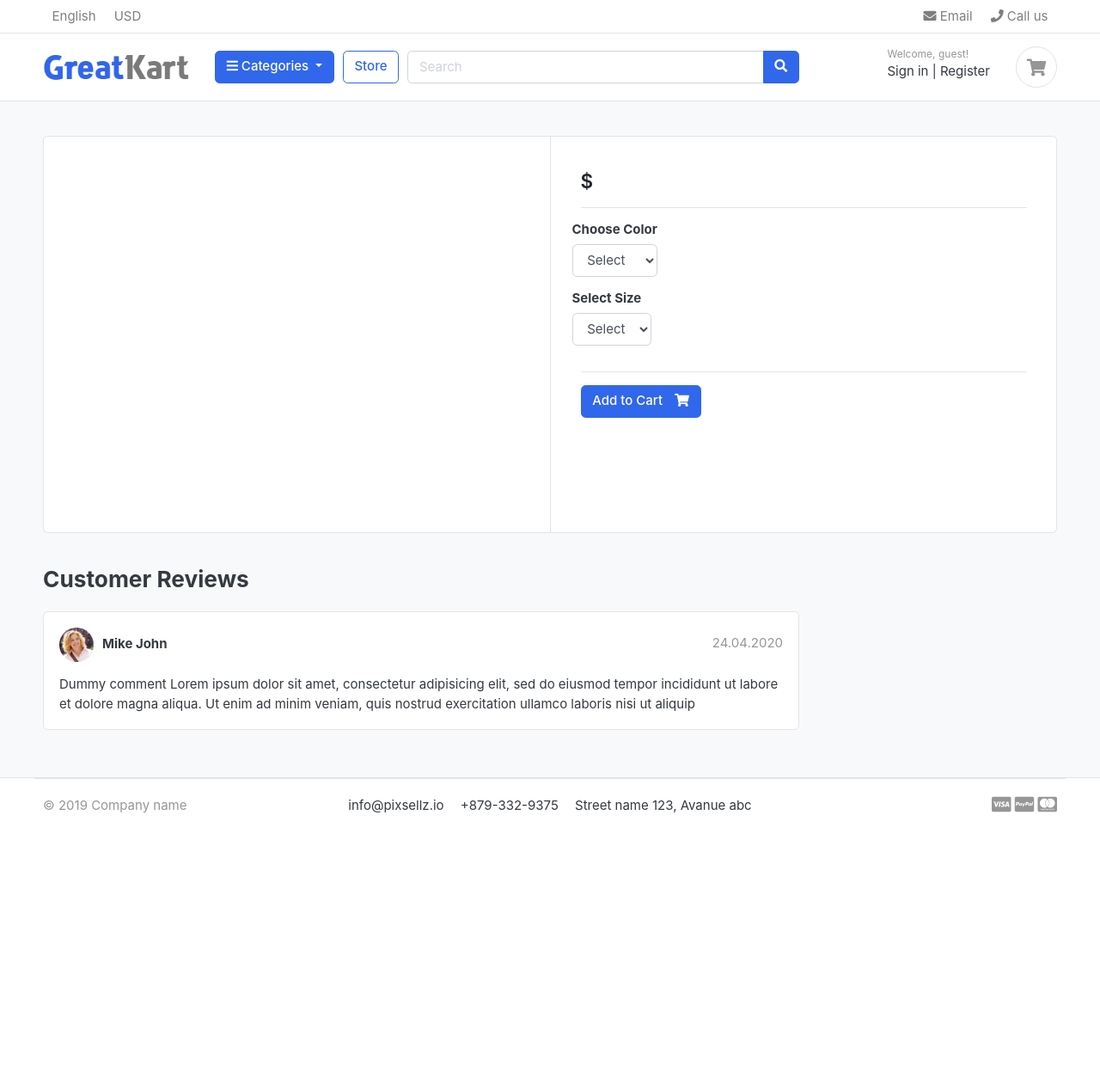
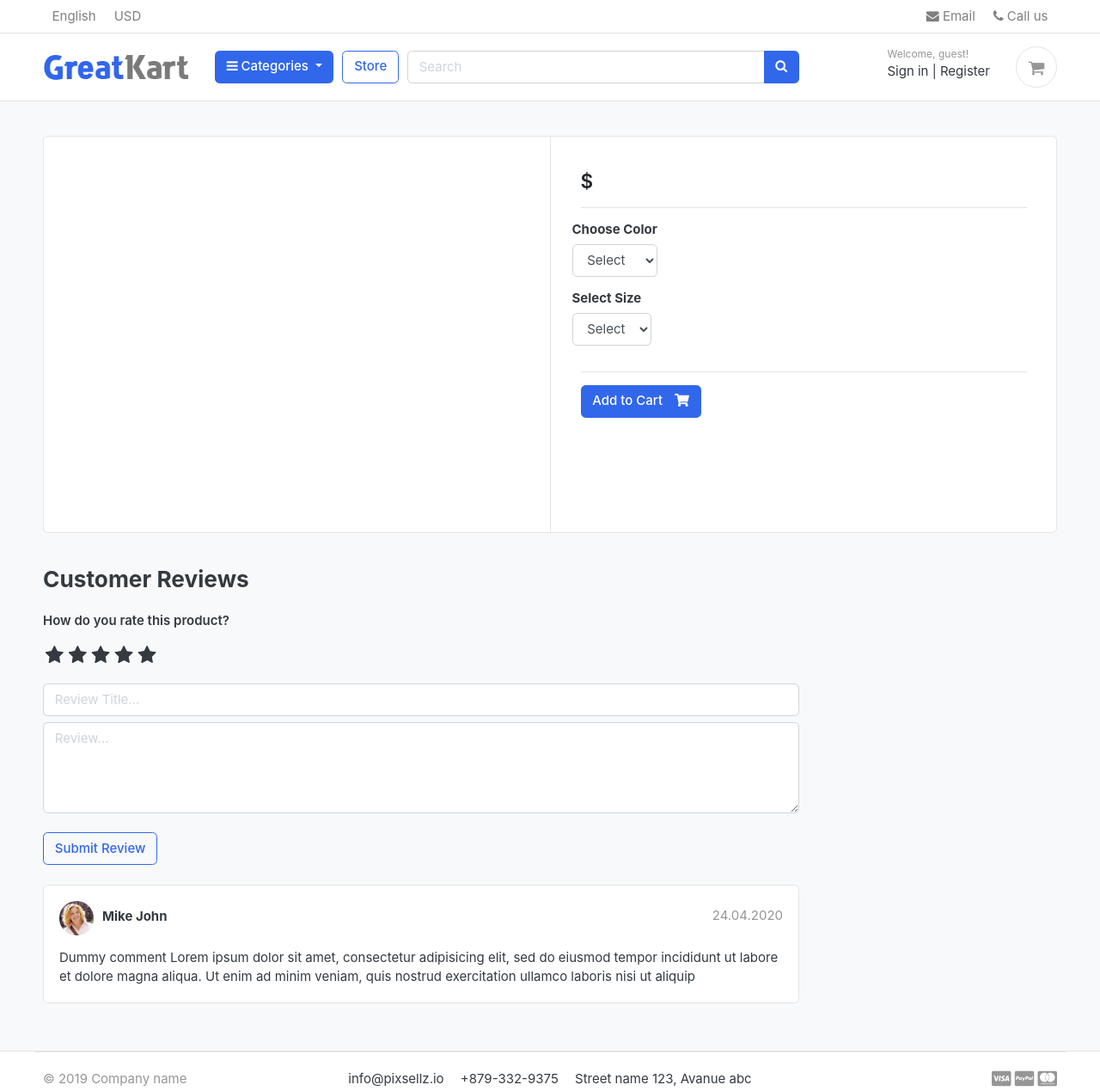
Before and after one commit to rivka-levit/greatkart-store, a Django app: template store/templates/store/product-detail.html in a window 1280 px wide. Shown: the top 1269 px of the page at 86% size. Before the commit the page ends 946 px from the top, so only its background shows below. Run offline with Django 4.2, Linux system fonts and the light colour scheme; the template is opened without the code that fills it, so the values that code supplies are empty; some libraries are stand-ins or nearby versions; some web fonts are replaced.

Commit message:
review stars

```diff
--- /dev/null
+++ b/greatkart_project/static/css/custom.css
@@ -0,0 +1,43 @@
+/* Hide radio button */
+.rate > input {
+    display: none;
+}
+
+.rate {
+    display: inline-block;
+    border: 0;
+}
+
+.rate > label {
+    float: right;
+}
+
+/* Showing the stars */
+.rate > label:before {
+    display: inline-block;
+    font-size: 1.5rem;
+    font-family: FontAwesome, sans-serif;
+    content: "\f005";
+    margin: 0;
+    padding: 0.3rem .2rem;
+    cursor: pointer;
+}
+
+/* Half star */
+.rate .half:before {
+    content: "\f089";
+    position: absolute;
+    padding-right: 0;
+}
+
+/* Click and hover */
+input:checked ~ label, label:hover ~ label {
+    color: #ffb503;
+}
+
+input:checked + label:hover, input:checked ~ label:hover, input:checked ~ label:hover ~ label,
+label:hover ~ input:checked ~ label {
+    color: #cc9000;
+}
+
+/* Hover highlight */
--- a/store/templates/store/product-detail.html
+++ b/store/templates/store/product-detail.html
@@ -85,6 +85,35 @@
 
 	</header>
 
+    <form action="" method="post">
+        {% csrf_token %}
+{#        <h5>Write Your Review</h5>#}
+        <div>
+            <!-- Rating stars //-->
+            <div class="font-weight-bold mb-2">How do you rate this product?</div>
+            <div class="rate">
+                <input type="radio" class="mb-3" name="rating" id="rating10" value="5" required><label for="rating10" title="5"></label>
+                <input type="radio" class="mb-3" name="rating" id="rating9" value="4.5" required><label for="rating9" title="4.5" class="half"></label>
+                <input type="radio" class="mb-3" name="rating" id="rating8" value="4" required><label for="rating8" title="4"></label>
+                <input type="radio" class="mb-3" name="rating" id="rating7" value="3.5" required><label for="rating7" title="3.5" class="half"></label>
+                <input type="radio" class="mb-3" name="rating" id="rating6" value="3" required><label for="rating6" title="3"></label>
+                <input type="radio" class="mb-3" name="rating" id="rating5" value="2.5" required><label for="rating5" title="2.5" class="half"></label>
+                <input type="radio" class="mb-3" name="rating" id="rating4" value="2" required><label for="rating4" title="2"></label>
+                <input type="radio" class="mb-3" name="rating" id="rating3" value="1.5" required><label for="rating3" title="1.5" class="half"></label>
+                <input type="radio" class="mb-3" name="rating" id="rating2" value="1" required><label for="rating2" title="1"></label>
+                <input type="radio" class="mb-3" name="rating" id="rating1" value="0.5" required><label for="rating1" title="0.5" class="half"></label>
+            </div>
+
+{#            <label for="review_title" class="font-weight-bold">Review Title:</label>#}
+            <input type="text" class="form-control mb-2" name="subject" id="review_title" placeholder="Review Title...">
+
+{#            <label for="review_text" class="font-weight-bold">Review:</label>#}
+            <textarea class="form-control mb-4" name="review" rows="4" id="review_text" placeholder="Review..."></textarea>
+
+            <input class="btn btn-outline-primary mb-4" type="submit" value="Submit Review">
+        </div>
+    </form>
+
 	<article class="box mb-3">
 		<div class="icontext w-100">
 			<img src="{% static 'images/avatars/avatar1.jpg' %}" class="img-xs icon rounded-circle">
--- a/store/views.py
+++ b/store/views.py
@@ -1,6 +1,7 @@
 from django.views.generic import ListView, View
 from carts.views import get_cart
 from .models import Product, Variation
+from .forms import ReviewForm
 from category.models import Category
 from django.shortcuts import get_object_or_404, render, redirect
 from django.db.models import Q
@@ -31,8 +32,10 @@ class StoreView(ListView):
 class ProductDetailView(View):
     def get(self, request, category_slug, product_slug):
         product = Product.objects.get(category__slug=category_slug, slug=product_slug)
+        form = ReviewForm()
         context = {
-            'product': product
+            'product': product,
+            'form': form
         }
         return render(request, 'store/product-detail.html', context)
 
--- a/templates/base.html
+++ b/templates/base.html
@@ -25,6 +25,8 @@
 <!-- custom style -->
 <link href="{% static 'css/ui.css' %}" rel="stylesheet" type="text/css"/>
 <link href="{% static 'css/responsive.css' %}" rel="stylesheet" media="only screen and (max-width: 1200px)" />
+<link href="{% static 'css/custom.css' %}" rel="stylesheet" type="text/css"/>
+<link rel="stylesheet" href="https://cdnjs.cloudflare.com/ajax/libs/font-awesome/4.7.0/css/font-awesome.min.css">
 
 <!-- custom javascript -->
 <script src="{%  static 'js/script.js' %}" type="text/javascript"></script>
```
Also changed, not shown: store/forms.py (added, +8 -0 lines).
